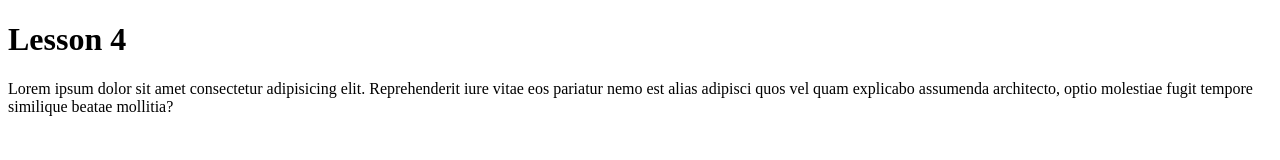
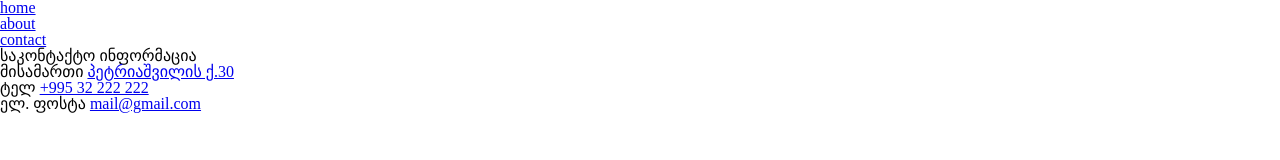
Before and after one commit to patikok/lesson-4, a plain HTML site: page index.html in a window 1280 px wide. Drawn offline with Linux system fonts and the light colour scheme.

Commit message:
major changes
new header, contact list,

```diff
--- /dev/null
+++ b/css/reset.css
@@ -0,0 +1,48 @@
+/* http://meyerweb.com/eric/tools/css/reset/
+   v2.0 | 20110126
+   License: none (public domain)
+*/
+
+html, body, div, span, applet, object, iframe,
+h1, h2, h3, h4, h5, h6, p, blockquote, pre,
+a, abbr, acronym, address, big, cite, code,
+del, dfn, em, img, ins, kbd, q, s, samp,
+small, strike, strong, sub, sup, tt, var,
+b, u, i, center,
+dl, dt, dd, ol, ul, li,
+fieldset, form, label, legend,
+table, caption, tbody, tfoot, thead, tr, th, td,
+article, aside, canvas, details, embed,
+figure, figcaption, footer, header, hgroup,
+menu, nav, output, ruby, section, summary,
+time, mark, audio, video {
+	margin: 0;
+	padding: 0;
+	border: 0;
+	font-size: 100%;
+	font: inherit;
+	vertical-align: baseline;
+}
+/* HTML5 display-role reset for older browsers */
+article, aside, details, figcaption, figure,
+footer, header, hgroup, menu, nav, section {
+	display: block;
+}
+body {
+	line-height: 1;
+}
+ol, ul {
+	list-style: none;
+}
+blockquote, q {
+	quotes: none;
+}
+blockquote:before, blockquote:after,
+q:before, q:after {
+	content: '';
+	content: none;
+}
+table {
+	border-collapse: collapse;
+	border-spacing: 0;
+}
--- /dev/null
+++ b/css/style.css
@@ -0,0 +1,9 @@
+.adres {
+    display: inline-block;
+}
+.adresloc {
+    margin: 0 auto ;
+}
+#activepage {
+    font-size: 80;
+}
--- a/index.html
+++ b/index.html
@@ -1,10 +1,39 @@
 <!DOCTYPE html>
 <html>
     <head>
+        <link rel="stylesheet" href="./css/reset.css">
+        <link rel="stylesheet" href="./css/style.css">
         <title>lesson 4</title>
     </head>
     <body>
-        <h1>Lesson 4</h1>
-        <p>Lorem ipsum dolor sit amet consectetur adipisicing elit. Reprehenderit iure vitae eos pariatur nemo est alias adipisci quos vel quam explicabo assumenda architecto, optio molestiae fugit tempore similique beatae mollitia?</p>
+        <header>
+            <nav>
+                <ul>
+                    <li id="activepage" >
+                        <a href="index.html">home</a>
+                    </li>
+                    <li><a href="index.html">about</a></li>
+                    <li><a href="index.html">contact</a></li>
+                </ul>
+            </nav>
+        </header>
+        <div>
+            <address class="adresloc"
+            <h3>საკონტაქტო ინფორმაცია</h3>
+
+                <div>
+                    <p class="adres" >  მისამართი</p>
+                    <a href="https://goo.gl/maps/gq1ivnv8Fsj5aXtv7" target="blank" >პეტრიაშვილის ქ.30</a>
+                </div>
+                <div>
+                    <p class="adres" >ტელ</p>
+                    <a href="tel:+99532222222">+995 32 222 222</a>
+                </div>
+                <div>
+                    <p class="adres" >ელ. ფოსტა</p>
+                    <a href="mailto:mail@gmail.com" target="blank" >mail@gmail.com</a>
+                </div>
+            </address>
+        </div>
     </body>
 </html>
```
